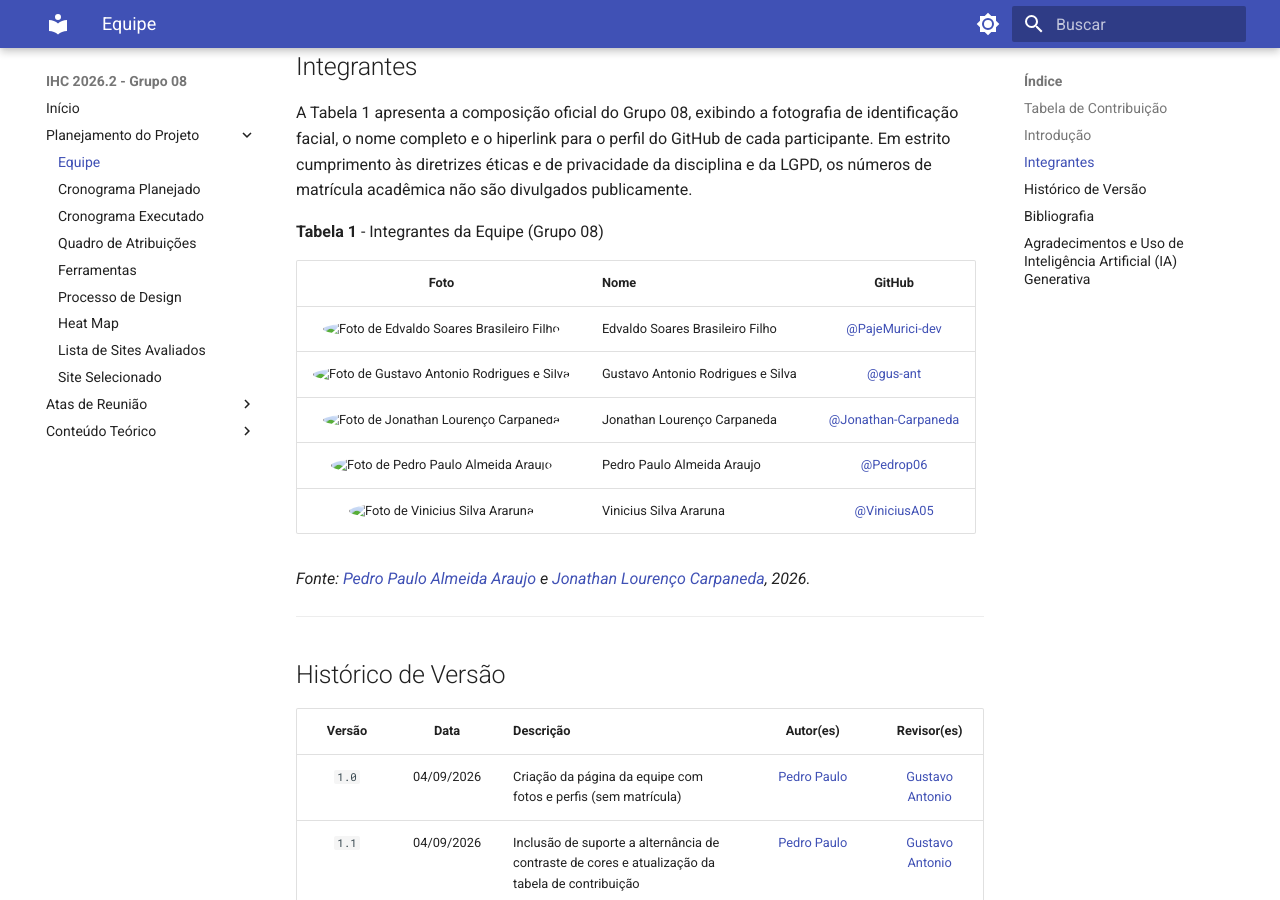
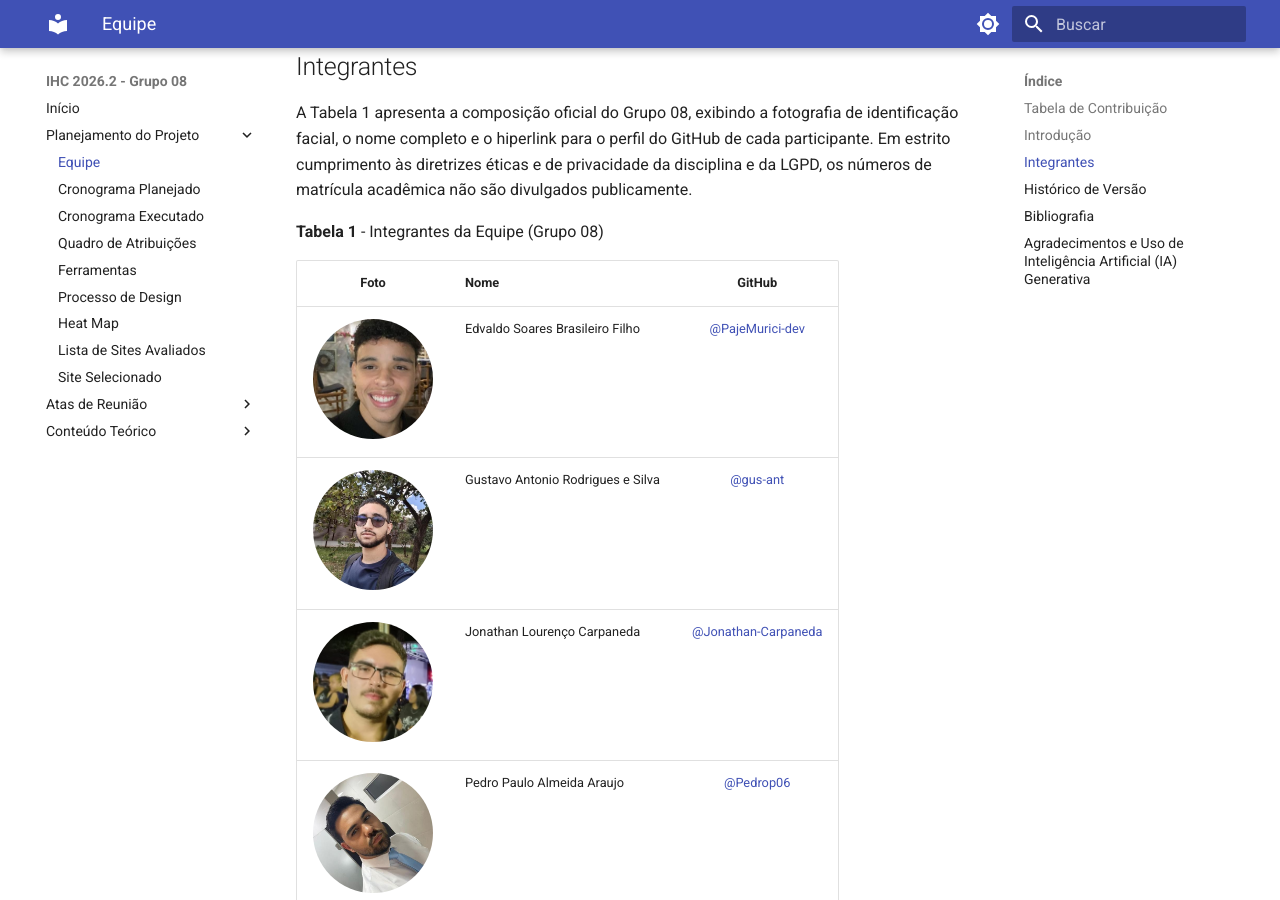
Before and after one commit to Interacao-Humano-Computador/2026.2-Grupo08, an MkDocs documentation site: the page built from docs/planejamento/equipe.md, in a window 1280 px wide and 900 px high, scrolled down 905 px. Built offline with MkDocs 1.6.1 and Material for MkDocs 9.7.7, drawn with Linux system fonts in a browser that asks for light colours.

Commit message:
fix(equipe): corrige caminho relativo das imagens para o gh-pages

```diff
--- a/docs/planejamento/equipe.md
+++ b/docs/planejamento/equipe.md
@@ -28,11 +28,11 @@ A Tabela 1 apresenta a composição oficial do Grupo 08, exibindo a fotografia d
 
 | Foto | Nome | GitHub |
 | :---: | :--- | :---: |
-| <img src="../assets/equipe/edvaldo.jpg" alt="Foto de Edvaldo Soares Brasileiro Filho" width="120" height="120" style="border-radius: 50%; object-fit: cover; aspect-ratio: 1/1;"> | Edvaldo Soares Brasileiro Filho | [@PajeMurici-dev](https://github.com/PajeMurici-dev) |
-| <img src="../assets/equipe/gustavo.jpg" alt="Foto de Gustavo Antonio Rodrigues e Silva" width="120" height="120" style="border-radius: 50%; object-fit: cover; aspect-ratio: 1/1;"> | Gustavo Antonio Rodrigues e Silva | [@gus-ant](https://github.com/gus-ant) |
-| <img src="../assets/equipe/jonathan.jpg" alt="Foto de Jonathan Lourenço Carpaneda" width="120" height="120" style="border-radius: 50%; object-fit: cover; aspect-ratio: 1/1;"> | Jonathan Lourenço Carpaneda | [@Jonathan-Carpaneda](https://github.com/Jonathan-Carpaneda) |
-| <img src="../assets/equipe/pedro.jpg" alt="Foto de Pedro Paulo Almeida Araujo" width="120" height="120" style="border-radius: 50%; object-fit: cover; aspect-ratio: 1/1;"> | Pedro Paulo Almeida Araujo | [@Pedrop06](https://github.com/Pedrop06) |
-| <img src="../assets/equipe/vinicius.png" alt="Foto de Vinicius Silva Araruna" width="120" height="120" style="border-radius: 50%; object-fit: cover; aspect-ratio: 1/1;"> | Vinicius Silva Araruna | [@ViniciusA05](https://github.com/ViniciusA05) |
+| <img src="../../assets/equipe/edvaldo.jpg" alt="Foto de Edvaldo Soares Brasileiro Filho" width="120" height="120" style="border-radius: 50%; object-fit: cover; aspect-ratio: 1/1;"> | Edvaldo Soares Brasileiro Filho | [@PajeMurici-dev](https://github.com/PajeMurici-dev) |
+| <img src="../../assets/equipe/gustavo.jpg" alt="Foto de Gustavo Antonio Rodrigues e Silva" width="120" height="120" style="border-radius: 50%; object-fit: cover; aspect-ratio: 1/1;"> | Gustavo Antonio Rodrigues e Silva | [@gus-ant](https://github.com/gus-ant) |
+| <img src="../../assets/equipe/jonathan.jpg" alt="Foto de Jonathan Lourenço Carpaneda" width="120" height="120" style="border-radius: 50%; object-fit: cover; aspect-ratio: 1/1;"> | Jonathan Lourenço Carpaneda | [@Jonathan-Carpaneda](https://github.com/Jonathan-Carpaneda) |
+| <img src="../../assets/equipe/pedro.jpg" alt="Foto de Pedro Paulo Almeida Araujo" width="120" height="120" style="border-radius: 50%; object-fit: cover; aspect-ratio: 1/1;"> | Pedro Paulo Almeida Araujo | [@Pedrop06](https://github.com/Pedrop06) |
+| <img src="../../assets/equipe/vinicius.png" alt="Foto de Vinicius Silva Araruna" width="120" height="120" style="border-radius: 50%; object-fit: cover; aspect-ratio: 1/1;"> | Vinicius Silva Araruna | [@ViniciusA05](https://github.com/ViniciusA05) |
 
 _Fonte: [Pedro Paulo Almeida Araujo](https://github.com/Pedrop06) e [Jonathan Lourenço Carpaneda](https://github.com/Jonathan-Carpaneda), 2026._
 
```
